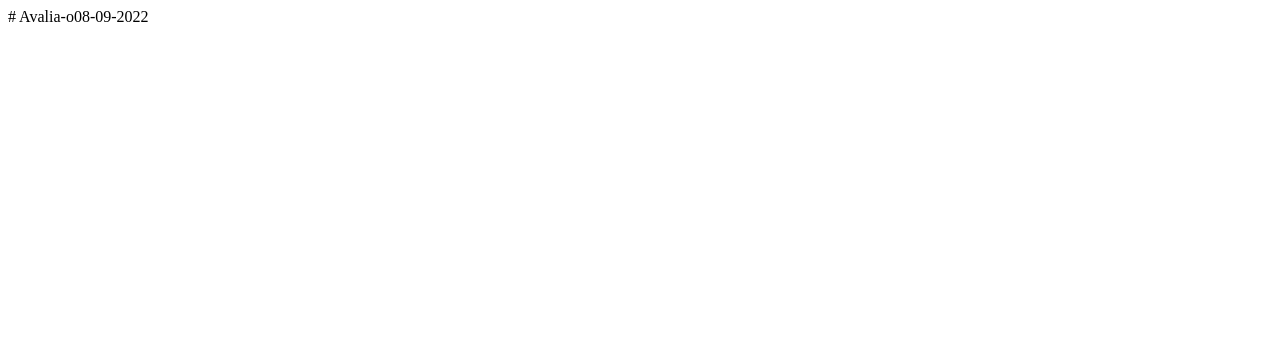
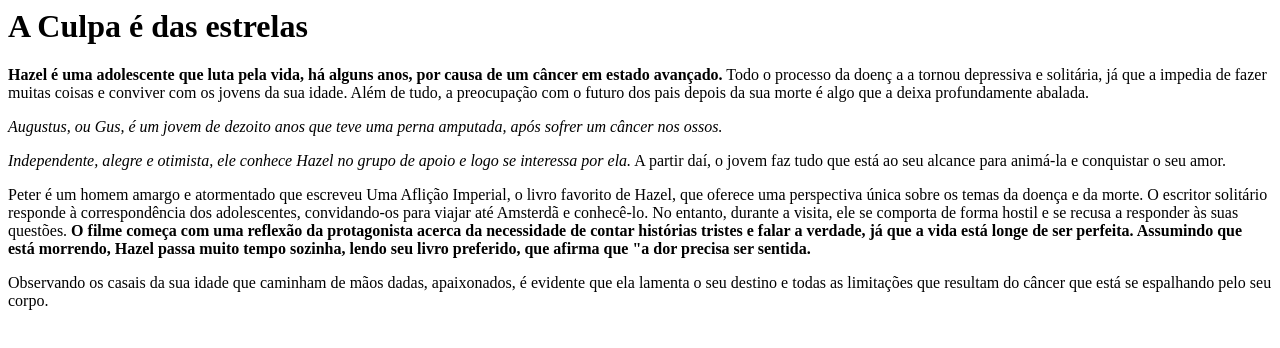
Before and after one commit to BeatrizVitoriasc/Avalia-o08-09-2022, a plain HTML site: page index.html in a window 1280 px wide. Drawn offline with Linux system fonts and the light colour scheme.

Commit message:
minha prova

```diff
--- a/index.html
+++ b/index.html
@@ -1 +1,18 @@
-# Avalia-o08-09-2022
+<h1>A Culpa é das estrelas</h1>
+
+ <p><strong>Hazel é uma adolescente que luta pela vida, há alguns anos, por causa de um câncer em estado avançado.</strong> Todo o processo da doenç
+    a a tornou depressiva e solitária, já que a impedia de fazer muitas coisas e conviver com os jovens da sua idade. Além de tudo,
+     a preocupação com o futuro dos pais depois da sua
+     morte é algo que a deixa profundamente abalada.
+     <P><em>Augustus, ou Gus, é um jovem de dezoito anos que teve uma perna amputada, após sofrer um câncer nos ossos.
+     <p> Independente, alegre e otimista, ele conhece Hazel no grupo de apoio e logo se interessa por ela.</em> A partir daí, o jovem faz tudo que está ao
+        seu alcance para animá-la e conquistar o seu amor.</P>
+        Peter é um homem amargo e atormentado que escreveu Uma Aflição Imperial, o livro favorito de Hazel, que oferece uma perspectiva única sobre os temas
+        da doença e da morte. O escritor solitário responde à correspondência dos adolescentes, convidando-os para viajar até Amsterdã e conhecê-lo.
+         No entanto, durante a visita, ele se comporta de forma hostil e se recusa a responder às suas questões.
+         <strong>O filme começa com uma reflexão da protagonista acerca da necessidade de contar histórias tristes e falar a verdade,
+             já que a vida está longe de ser perfeita. Assumindo que está morrendo, Hazel passa muito tempo sozinha, lendo seu livro preferido,
+          que afirma que "a dor precisa ser sentida.</strong>
+          <P>Observando os casais da sua idade que caminham de mãos dadas, apaixonados,
+            é evidente que ela lamenta o seu destino e todas as limitações que resultam do câncer que está se espalhando pelo seu corpo.</P>
+            </html>
```
